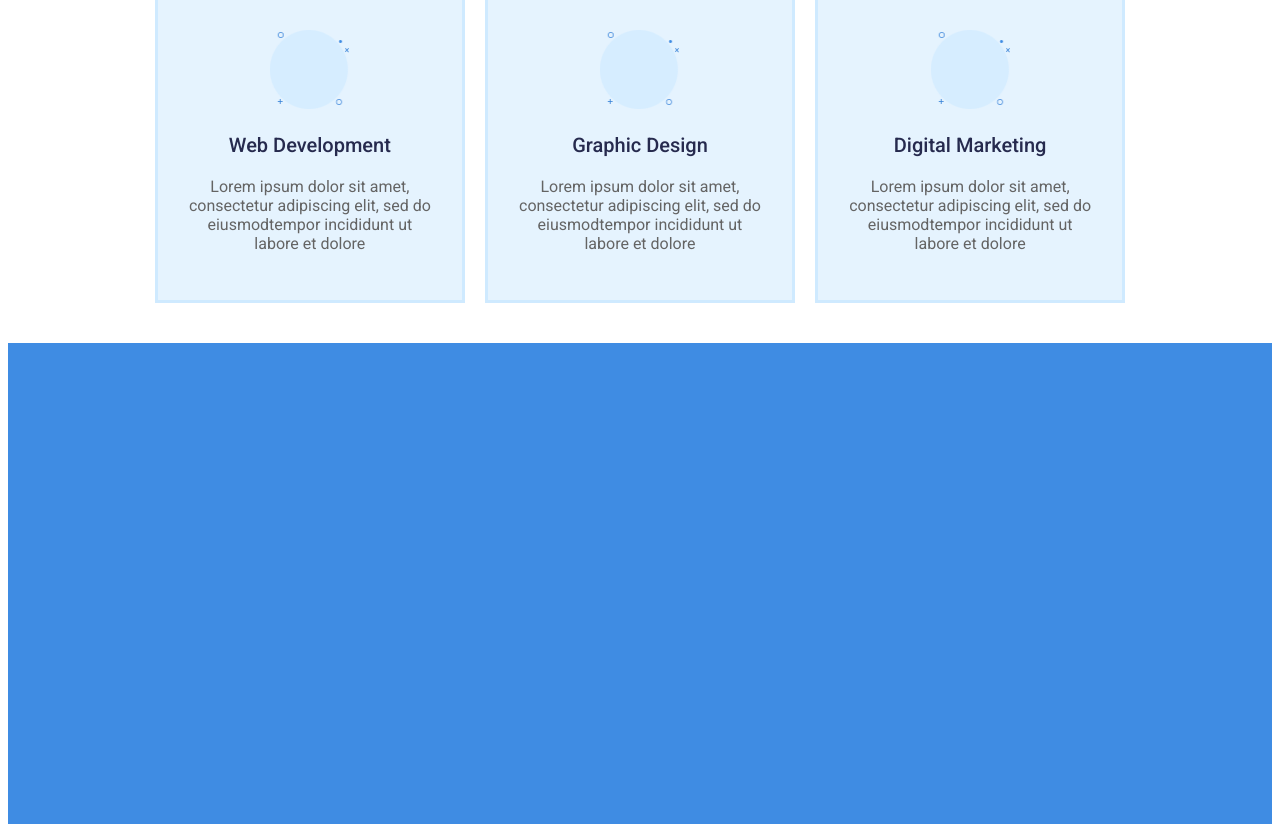
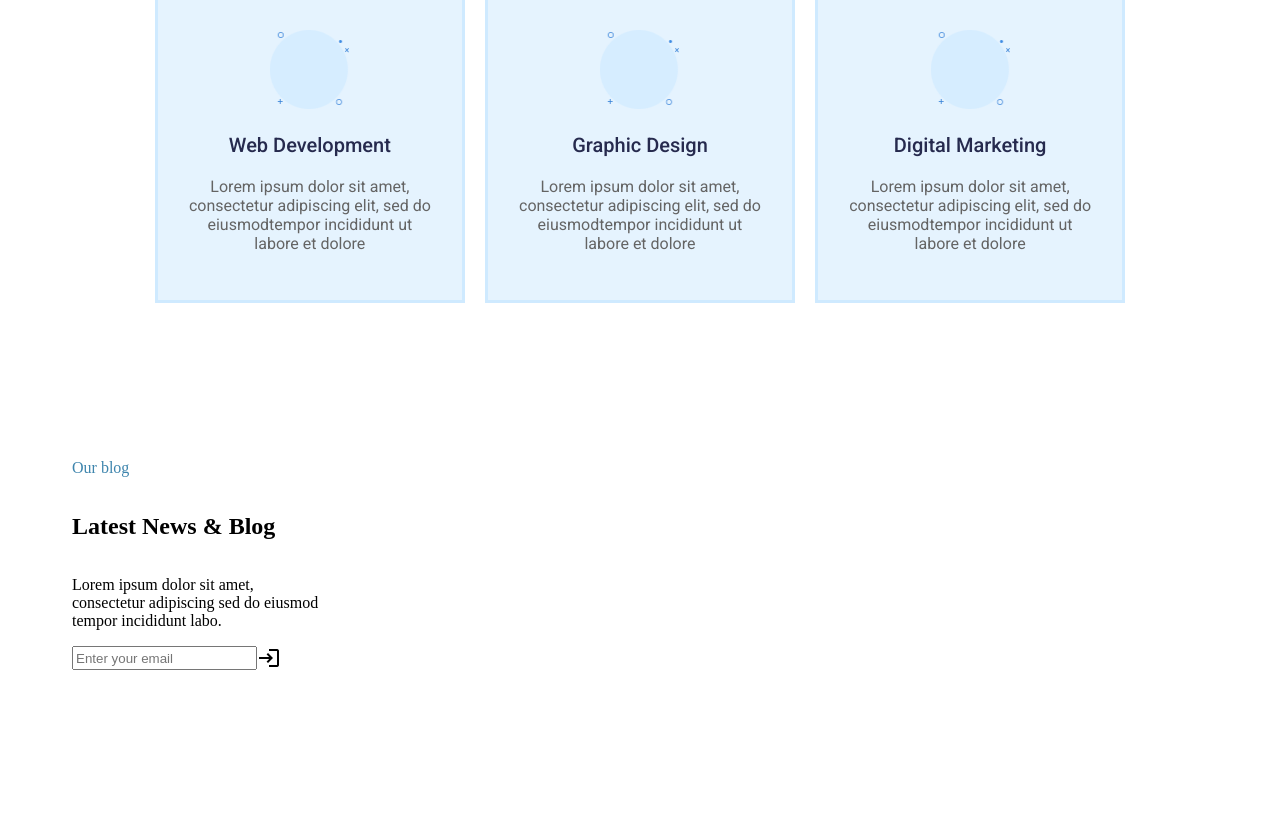
Before and after one commit to ermiahp/20210628_FE_SE, a plain HTML site: page project/index.html in a window 1280 px wide. Shown: the part 128-952 px from the top of the page. After the commit the page ends 907 px from the top, so only its background shows below. Drawn offline with Linux system fonts and the light colour scheme.

Commit message:
added news-blogs and css

```diff
--- a/project/assets/styles/style.css
+++ b/project/assets/styles/style.css
@@ -68,7 +68,7 @@ p {
 }
 
 .material-icons:hover {
-    color: rgb(0, 162, 255);
+    color: rgb(82, 110, 126);
 }
 
 .news-blogs {
@@ -77,3 +77,28 @@ p {
     margin-top: 40px;
     width: 100%;
 }
+.first_p {
+    color: rgb(62, 133, 173);
+
+}
+.second_p {
+    color: black;
+}
+.news-blogs {
+    width: 20%;
+    height: 300px;
+    display: flex;
+    flex-direction: column;
+    justify-content: center;
+    align-items:flex-start;
+    background-color: white;
+    padding: 5vw;
+}
+
+.material-icons.smaller {
+    font-size: 24px!important;
+}
+
+.news-blogs__input {
+    display: flex;
+}
--- a/project/index.html
+++ b/project/index.html
@@ -14,7 +14,7 @@
     <header>
         <p>Our services</p>
     </header>
-    <section >
+    <section>
         <div class="section_first">
             <div> </div>
             <div>
@@ -33,7 +33,7 @@
         <div class="boxes">
             <div class="box-wrapper">
                 <div class="box">
-                <img src="./assets/imgs/Group 12.png" width="79px" height="79px"/>
+                    <img src="./assets/imgs/Group 12.png" width="79px" height="79px" />
                     <h3 class="box_title">Web Development</h3>
                     <p class="box-text">Lorem ipsum dolor sit amet, consectetur
                         adipiscing elit, sed do eiusmodtempor
@@ -42,7 +42,7 @@
             </div>
             <div class="box-wrapper">
                 <div class="box">
-                 <img src="./assets/imgs/Group 12.png" width="79px" height="79px"/>
+                    <img src="./assets/imgs/Group 12.png" width="79px" height="79px" />
                     <h3 class="box_title">Graphic Design</h3>
                     <p class="box-text">Lorem ipsum dolor sit amet, consectetur
                         adipiscing elit, sed do eiusmodtempor
@@ -51,7 +51,7 @@
             </div>
             <div class="box-wrapper">
                 <div class="box">
-                 <img src="./assets/imgs/Group 12.png" width="79px" height="79px"/>
+                    <img src="./assets/imgs/Group 12.png" width="79px" height="79px" />
                     <h3 class="box_title">Digital Marketing</h3>
                     <p class="box-text">Lorem ipsum dolor sit amet, consectetur
                         adipiscing elit, sed do eiusmodtempor
@@ -63,7 +63,15 @@
     </section>
 
     <section class="news-blogs">
-
+        <p class="first_p">Our blog</p>
+        <h1> Latest News & Blog</h1>
+        <p class="second_p">Lorem ipsum dolor sit amet, consectetur adipiscing
+            sed do eiusmod tempor incididunt labo. </p>
+        <div class="news-blogs__input">
+            <input placeholder="Enter your email"><span class="material-icons smaller">
+                login
+            </span>
+        </div>
     </section>
     <footer></footer>
 </body>
```
Lines whose indentation alone changed are shown as unchanged.
